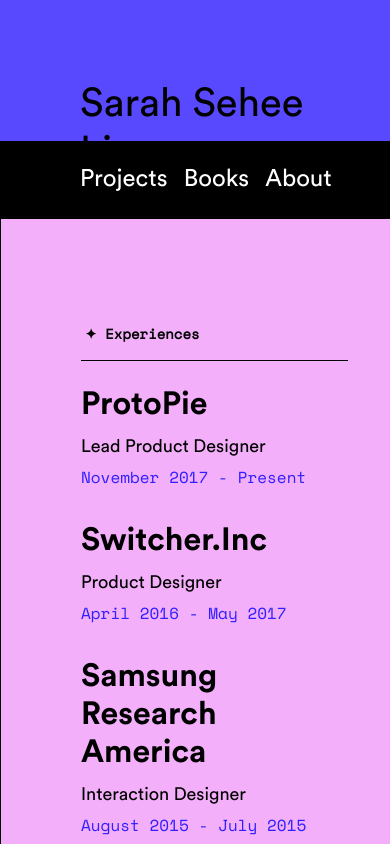
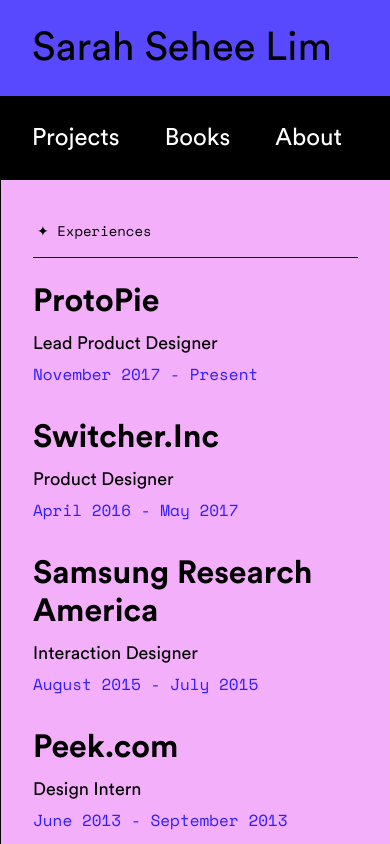
Before and after one commit to sarahsehee/sarah_portfolio, a plain HTML site: page index.html in a window 390 px wide. Drawn offline with nearby package versions, Linux system fonts and the light colour scheme.

Commit message:
no message

```diff
--- a/styles/resume.css
+++ b/styles/resume.css
@@ -21,7 +21,6 @@ h2 {
     flex: auto;
     padding: 16px 4px;
     font-size: 14px;
-    font-weight: bold;
     font-family: 'Space Mono', monospace;
     border-bottom: 1px solid black;
     color: black;
@@ -71,7 +70,6 @@ h4 {
 .tag {
     font-family: 'Space Mono', monospace;
     font-size: 14px;
-    font-weight: bold;
     padding: 6px 16px;
     box-sizing: border-box;
     border-radius: 25px;
--- a/styles/style.css
+++ b/styles/style.css
@@ -194,19 +194,18 @@ margin-top: auto;
     }
     body {
         height: 100vh;
-        overflow: scroll;
     }
     .name {
         font-size: 40px;
         height: auto;
     }
     .left {
+        flex:none;
         display: block;
-        overflow: hidden;
+        height: auto;
     }
-
-    .left_top {
-        height: auto;
+    .left_top, .left_bottom, .right_top, .right_bottom {
+        padding: 24px 32px;
     }
 
     .right {
@@ -215,22 +214,5 @@ margin-top: auto;
         overflow: scroll;
         border-left: none;
     }
-    .right_top{
-        padding-top: 0;
-        padding-bottom:0;
-    }
-    .empty {
-        display: none;
-    }
-    .menu {
-        flex-direction: row;
-    }
-    #resume {
-        margin-top: 8px;
-    }
-    #projects {
-
-        margin-top:8px;
-    }
 
 }
```
